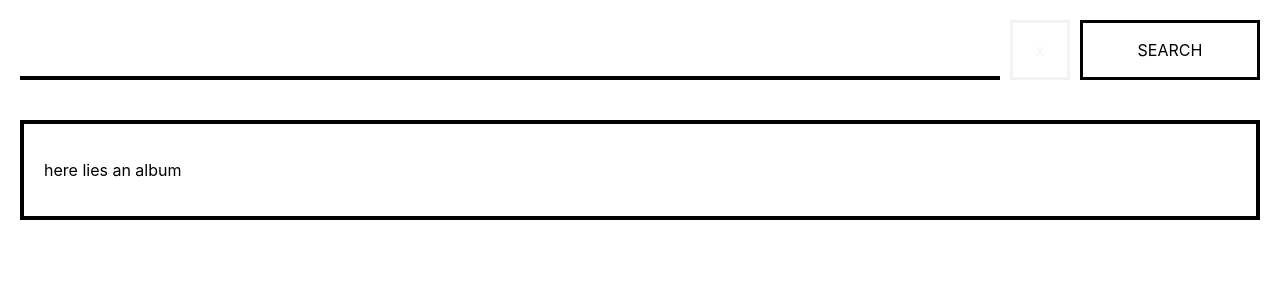
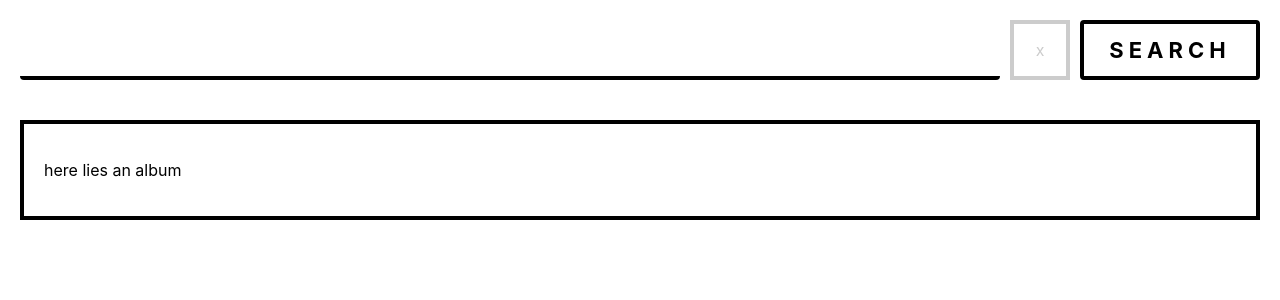
Before and after one commit to jfcali/itunes-fetcher, a React app: page / in a window 1280 px wide. Shown: the top 300 px of the page. Built offline with nearby package versions, Linux system fonts and the light colour scheme.

Commit message:
Cleanup & Add disabled layout for buttons

```diff
--- a/src/components/UI/Clear/Clear.js
+++ b/src/components/UI/Clear/Clear.js
@@ -3,7 +3,12 @@ import styles from './Clear.module.css';
 
 const clear = props => {
   return (
-    <button className={styles.Clear} {...props}>
+    <button
+      tabIndex={0}
+      className={styles.Clear}
+      onClick={props.clickhandler}
+      disabled={props.disabled}
+    >
       {props.children}
     </button>
   );
--- a/src/components/UI/Clear/Clear.module.css
+++ b/src/components/UI/Clear/Clear.module.css
@@ -2,11 +2,17 @@
   margin: 0px 5px;
   width: 60px;
   background: none;
-  border: 3px solid black;
+  border: 4px solid black;
   color: black;
 }
 
 .Clear:disabled {
-  border-color: #f3f3f3;
-  color: #f3f3f3;
+  color: #ccc;
+  border-color: #ccc;
+  pointer-events: none;
 }
+.Clear:hover,.Clear:focus  {
+  color: white;
+  border-color: black;
+  background: black;
+}
--- a/src/components/UI/Field/Field.js
+++ b/src/components/UI/Field/Field.js
@@ -2,7 +2,6 @@ import React from 'react';
 import styles from './Field.module.css';
 
 const field = props => {
-  console.log(styles);
   return <input className={styles.Field} {...props} />;
 };
 
--- a/src/components/UI/Field/Field.module.css
+++ b/src/components/UI/Field/Field.module.css
@@ -5,6 +5,7 @@
   background: white;
   border-bottom: 4px solid black;
   padding: 10px;
+  border-radius: 4px;
   box-sizing: border-box;
 }
 
@@ -12,3 +13,8 @@
   border-bottom-color: var(--light-blue);
   color: var(--light-blue);
 }
+
+.Field:disabled {
+  border-bottom-color: #ccc;
+  color: #ccc;
+}
--- a/src/components/UI/Submit/Submit.js
+++ b/src/components/UI/Submit/Submit.js
@@ -2,7 +2,16 @@ import React from 'react';
 import styles from './Submit.module.css';
 
 const submit = props => {
-  return <button className={styles.Submit}>{props.children}</button>;
+  return (
+    <button
+      tabIndex={0}
+      onClick={props.clicked}
+      className={styles.Submit}
+      disabled={props.disabled}
+    >
+      {props.children}
+    </button>
+  );
 };
 
 export default submit;
--- a/src/components/UI/Submit/Submit.module.css
+++ b/src/components/UI/Submit/Submit.module.css
@@ -2,18 +2,22 @@
   margin-left: 5px;
   width: 180px;
   background: none;
-  border: 3px solid black;
+  border: 4px solid black;
   color: black;
+
+  border-radius: 4px;
+  font-weight: 700;
+  font-size: 22px;
+  letter-spacing: 5px;
 }
 
-.Submit:hover {
+.Submit:disabled {
+  color: #ccc;
+  border-color: #ccc;
+  pointer-events: none;
+}
+.Submit:hover,.Submit:focus  {
   color: white;
-  border-color: var(--light-blue);
-  background: var(--light-blue);
+  border-color: black;
+  background: black;
 }
-
-.Submit:active {
-  color: black;
-  border-color: black;
-  background: var(--light-blue);
-}
```
